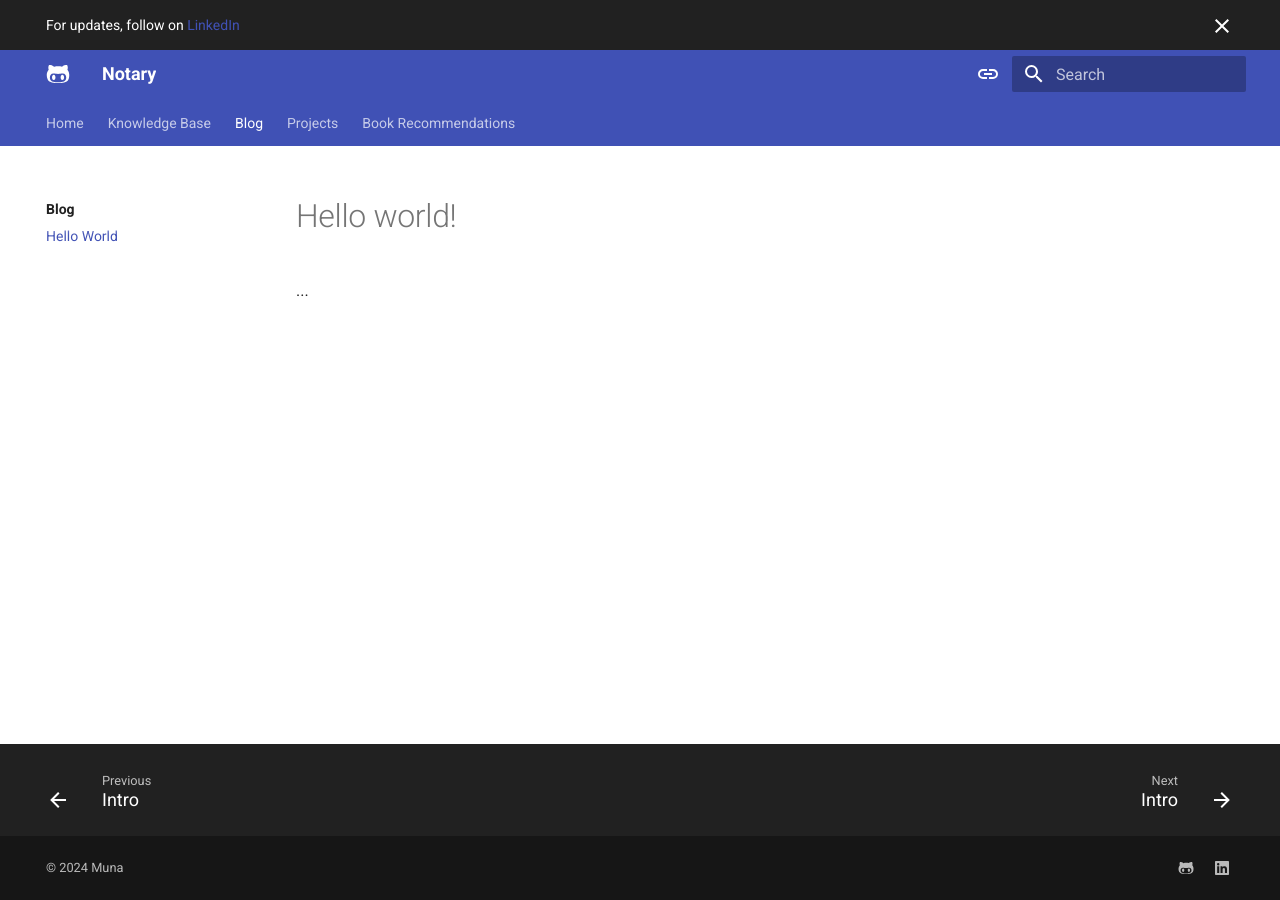
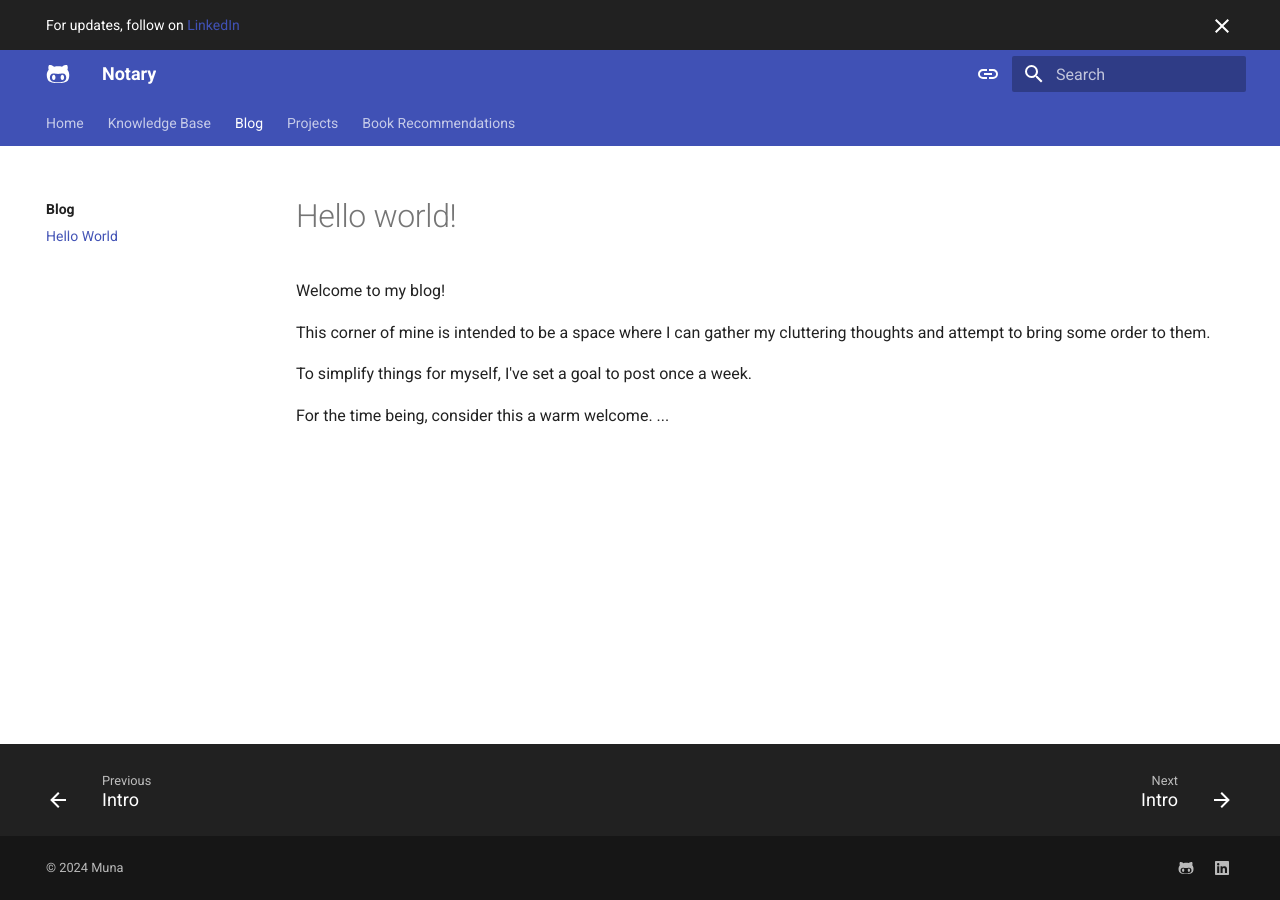
Before and after one commit to RBBU/notary, an MkDocs documentation site: the page built from docs/blog/hello-world.md, in a window 1280 px wide. Built offline with MkDocs 1.6.1 and Material for MkDocs 9.7.7, drawn with Linux system fonts in a browser that asks for light colours.

Commit message:
Adding my first blog

```diff
--- a/docs/blog/hello-world.md
+++ b/docs/blog/hello-world.md
@@ -1,10 +1,19 @@
 ---
 draft: true
-date: 2024-04-17
+date: 2024-04-23
 categories:
   - Hello
   - World
+  - Goals
 ---
 
 # Hello world!
+
+Welcome to my blog!
+
+This corner of mine is intended to be a space where I can gather my cluttering thoughts and attempt to bring some order to them.
+
+To simplify things for myself, I've set a goal to post once a week.
+
+For the time being, consider this a warm welcome.
 ...
```
